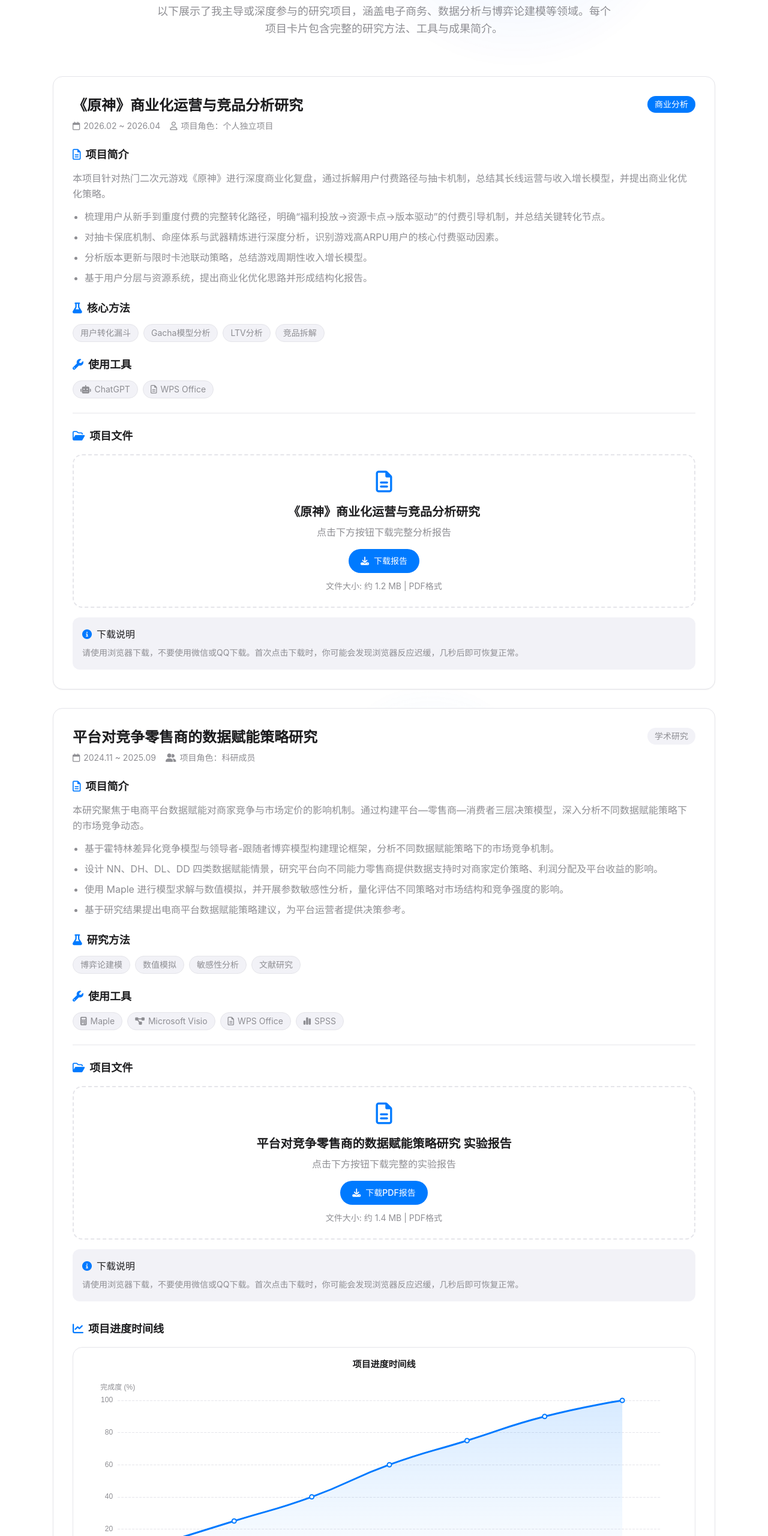
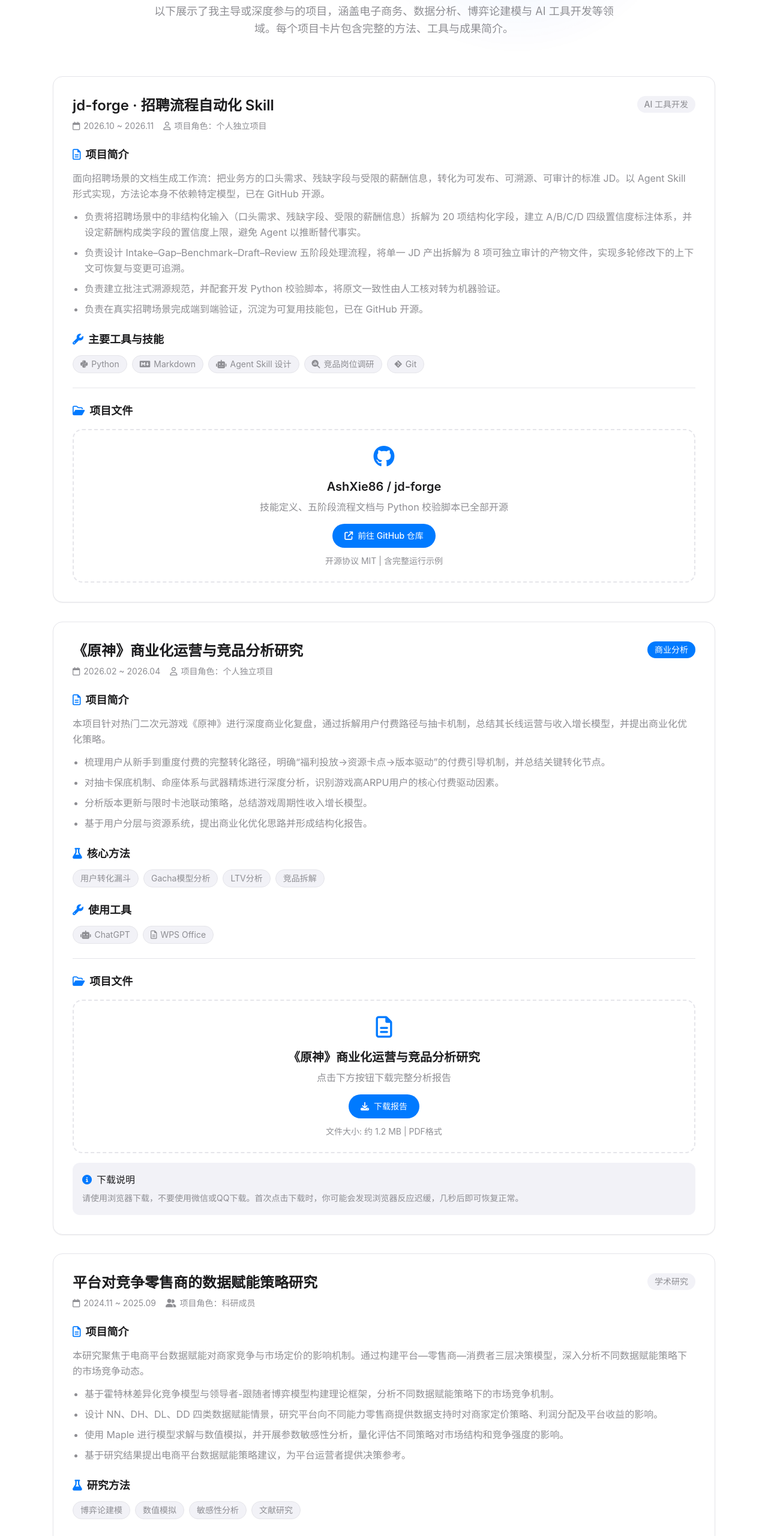
Before and after one commit to AshXie86/MyResumeWeb, a plain HTML site: page project.html in a window 1280 px wide. Shown: the part 220-2780 px from the top of the page at 60% size. Drawn offline with nearby package versions, Linux system fonts and the light colour scheme.

Commit message:
Revise project details and remove ECharts timeline
Updated project description and project display text to include AI tool development. Removed ECharts timeline script and related elements.

```diff
--- a/project.html
+++ b/project.html
@@ -4,7 +4,7 @@
   <meta charset="UTF-8">
   <meta name="viewport" content="width=device-width, initial-scale=1.0">
   <title>项目详情 - 谢民辉</title>
-  <meta name="description" content="谢民辉的研究项目展示 —— 电子商务、数据分析与博弈论建模">
+  <meta name="description" content="谢民辉的项目展示 —— 电子商务、数据分析、博弈论建模与 AI 工具开发">
 
   <script src="https://cdn.tailwindcss.com?plugins=forms,typography,aspect-ratio,line-clamp"></script>
   <script>
@@ -466,16 +466,99 @@
     </div>
 
     <header class="relative z-[2] mb-12 text-center md:mb-16">
-      <h1 class="reveal mb-4 text-4xl font-semibold tracking-tight text-foreground md:text-5xl" style="--reveal-delay: 0.05s">研究项目展示</h1>
+      <h1 class="reveal mb-4 text-4xl font-semibold tracking-tight text-foreground md:text-5xl" style="--reveal-delay: 0.05s">项目展示</h1>
       <p class="reveal mx-auto max-w-3xl text-lg leading-relaxed text-muted-foreground" style="--reveal-delay: 0.14s">
-        以下展示了我主导或深度参与的研究项目，涵盖电子商务、数据分析与博弈论建模等领域。每个项目卡片包含完整的研究方法、工具与成果简介。
+        以下展示了我主导或深度参与的项目，涵盖电子商务、数据分析、博弈论建模与 AI 工具开发等领域。每个项目卡片包含完整的方法、工具与成果简介。
       </p>
     </header>
 
     <section class="relative z-[2] flex flex-col gap-8">
 
-      <!-- ============ 项目一 ============ -->
+      <!-- ============ 项目一：jd-forge（GitHub 开源） ============ -->
       <article class="reveal card-lift rounded-2xl border border-border bg-card p-6 shadow-t-sm md:p-8" style="--reveal-delay: 0.05s">
+        <div class="mb-6 flex flex-wrap items-start justify-between gap-4">
+          <div>
+            <h2 class="mb-2 text-2xl font-semibold text-foreground">jd-forge · 招聘流程自动化 Skill</h2>
+            <div class="flex flex-wrap items-center gap-4 text-sm text-muted-foreground">
+              <span class="inline-flex items-center gap-1.5">
+                <i class="fa-regular fa-calendar" aria-hidden="true"></i>
+                2026.10 ~ 2026.11
+              </span>
+              <span class="inline-flex items-center gap-1.5">
+                <i class="fa-regular fa-user" aria-hidden="true"></i>
+                项目角色：个人独立项目
+              </span>
+            </div>
+          </div>
+          <span class="rounded-full bg-secondary px-3 py-1 text-sm font-medium text-muted-foreground">AI 工具开发</span>
+        </div>
+
+        <div class="mb-6">
+          <h3 class="mb-3 flex items-center gap-2 text-lg font-semibold text-foreground">
+            <i class="fa-regular fa-file-lines text-primary" aria-hidden="true"></i>
+            项目简介
+          </h3>
+          <div class="space-y-3 leading-relaxed text-muted-foreground">
+            <p>面向招聘场景的文档生成工作流：把业务方的口头需求、残缺字段与受限的薪酬信息，转化为可发布、可溯源、可审计的标准 JD。以 Agent Skill 形式实现，方法论本身不依赖特定模型，已在 GitHub 开源。</p>
+            <ul class="list-disc space-y-2 pl-5">
+              <li>负责将招聘场景中的非结构化输入（口头需求、残缺字段、受限的薪酬信息）拆解为 20 项结构化字段，建立 A/B/C/D 四级置信度标注体系，并设定薪酬构成类字段的置信度上限，避免 Agent 以推断替代事实。</li>
+              <li>负责设计 Intake–Gap–Benchmark–Draft–Review 五阶段处理流程，将单一 JD 产出拆解为 8 项可独立审计的产物文件，实现多轮修改下的上下文可恢复与变更可追溯。</li>
+              <li>负责建立批注式溯源规范，并配套开发 Python 校验脚本，将原文一致性由人工核对转为机器验证。</li>
+              <li>负责在真实招聘场景完成端到端验证，沉淀为可复用技能包，已在 GitHub 开源。</li>
+            </ul>
+          </div>
+        </div>
+
+        <div class="mb-6">
+          <h3 class="mb-3 flex items-center gap-2 text-lg font-semibold text-foreground">
+            <i class="fa-solid fa-wrench text-primary" aria-hidden="true"></i>
+            主要工具与技能
+          </h3>
+          <div class="flex flex-wrap gap-2">
+            <span class="inline-flex items-center gap-1.5 rounded-full border border-border bg-secondary px-3 py-1 text-sm text-muted-foreground">
+              <i class="fa-brands fa-python" aria-hidden="true"></i>
+              Python
+            </span>
+            <span class="inline-flex items-center gap-1.5 rounded-full border border-border bg-secondary px-3 py-1 text-sm text-muted-foreground">
+              <i class="fa-brands fa-markdown" aria-hidden="true"></i>
+              Markdown
+            </span>
+            <span class="inline-flex items-center gap-1.5 rounded-full border border-border bg-secondary px-3 py-1 text-sm text-muted-foreground">
+              <i class="fa-solid fa-robot" aria-hidden="true"></i>
+              Agent Skill 设计
+            </span>
+            <span class="inline-flex items-center gap-1.5 rounded-full border border-border bg-secondary px-3 py-1 text-sm text-muted-foreground">
+              <i class="fa-solid fa-magnifying-glass-chart" aria-hidden="true"></i>
+              竞品岗位调研
+            </span>
+            <span class="inline-flex items-center gap-1.5 rounded-full border border-border bg-secondary px-3 py-1 text-sm text-muted-foreground">
+              <i class="fa-brands fa-git-alt" aria-hidden="true"></i>
+              Git
+            </span>
+          </div>
+        </div>
+
+        <div class="border-t border-border pt-6">
+          <h3 class="mb-4 flex items-center gap-2 text-lg font-semibold text-foreground">
+            <i class="fa-regular fa-folder-open text-primary" aria-hidden="true"></i>
+            项目文件
+          </h3>
+          <div class="download-drop rounded-2xl border-2 border-dashed border-border bg-muted/50 p-6 text-center">
+            <i class="fa-brands fa-github mb-4 text-4xl text-primary" aria-hidden="true"></i>
+            <h4 class="mb-2 text-xl font-semibold text-foreground">AshXie86 / jd-forge</h4>
+            <p class="mb-4 text-muted-foreground">技能定义、五阶段流程文档与 Python 校验脚本已全部开源</p>
+            <a id="repoLinkJdForge" href="https://github.com/AshXie86/jd-forge" target="_blank" rel="noopener noreferrer"
+               class="btn-spring inline-flex items-center justify-center gap-2 rounded-full bg-primary px-5 py-2.5 text-sm font-medium text-primary-foreground hover:brightness-95 hover:shadow-t-md">
+              <i class="fa-solid fa-arrow-up-right-from-square" aria-hidden="true"></i>
+              前往 GitHub 仓库
+            </a>
+            <p class="mt-3 text-sm text-muted-foreground">开源协议 MIT | 含完整运行示例</p>
+          </div>
+        </div>
+      </article>
+
+      <!-- ============ 项目二 ============ -->
+      <article class="reveal card-lift rounded-2xl border border-border bg-card p-6 shadow-t-sm md:p-8" style="--reveal-delay: 0.1s">
         <div class="mb-6 flex flex-wrap items-start justify-between gap-4">
           <div>
             <h2 class="mb-2 text-2xl font-semibold text-foreground">《原神》商业化运营与竞品分析研究</h2>
@@ -565,8 +648,8 @@
         </div>
       </article>
 
-      <!-- ============ 项目二（含 ECharts 时间线） ============ -->
-      <article class="reveal card-lift rounded-2xl border border-border bg-card p-6 shadow-t-sm md:p-8" style="--reveal-delay: 0.1s">
+      <!-- ============ 项目三 ============ -->
+      <article class="reveal card-lift rounded-2xl border border-border bg-card p-6 shadow-t-sm md:p-8" style="--reveal-delay: 0.15s">
         <div class="mb-6 flex flex-wrap items-start justify-between gap-4">
           <div>
             <h2 class="mb-2 text-2xl font-semibold text-foreground">平台对竞争零售商的数据赋能策略研究</h2>
@@ -663,19 +746,10 @@
           </div>
         </div>
 
-        <div class="mt-8">
-          <h3 class="mb-4 flex items-center gap-2 text-lg font-semibold text-foreground">
-            <i class="fa-solid fa-chart-line text-primary" aria-hidden="true"></i>
-            项目进度时间线
-          </h3>
-          <div class="reveal rounded-2xl border border-border bg-card p-4" style="--reveal-delay: 0.05s">
-            <div id="timelineChart" class="h-[400px] w-full"></div>
-          </div>
-        </div>
       </article>
 
-      <!-- ============ 项目三 ============ -->
-      <article class="reveal card-lift rounded-2xl border border-border bg-card p-6 shadow-t-sm md:p-8" style="--reveal-delay: 0.15s">
+      <!-- ============ 项目四 ============ -->
+      <article class="reveal card-lift rounded-2xl border border-border bg-card p-6 shadow-t-sm md:p-8" style="--reveal-delay: 0.2s">
         <div class="mb-6 flex flex-wrap items-start justify-between gap-4">
           <div>
             <h2 class="mb-2 text-2xl font-semibold text-foreground">考虑政府补贴与区块链技术的绿色供应链决策研究</h2>
@@ -788,18 +862,6 @@
     </div>
   </footer>
 
-  <!-- ECharts：主 CDN 失败时自动切换备用 CDN，保证时间线图表可用 -->
-  <script src="https://cdn.jsdelivr.net/npm/echarts@5.4.3/dist/echarts.min.js"></script>
-  <script>
-    if (typeof echarts === 'undefined') {
-      document.write('<script src="https://cdnjs.cloudflare.com/ajax/libs/echarts/5.4.3/echarts.min.js"><\/script>');
-    }
-  </script>
-  <script>
-    if (typeof echarts === 'undefined') {
-      document.write('<script src="https://unpkg.com/echarts@5.4.3/dist/echarts.min.js"><\/script>');
-    }
-  </script>
   <script>
     (function () {
       'use strict';
@@ -860,85 +922,6 @@
       }, { passive: true });
       onScroll();
 
-      /* ---------- ECharts 时间线（颜色读 CSS 变量，随主题切换重绘） ---------- */
-      function cssVar(name, fallback) {
-        var v = getComputedStyle(root).getPropertyValue(name).trim();
-        return v || fallback;
-      }
-      function hexToRgba(hex, alpha) {
-        var r = 0, g = 0, b = 0;
-        if (hex.length === 4) {
-          r = parseInt(hex[1] + hex[1], 16); g = parseInt(hex[2] + hex[2], 16); b = parseInt(hex[3] + hex[3], 16);
-        } else if (hex.length === 7) {
-          r = parseInt(hex.slice(1, 3), 16); g = parseInt(hex.slice(3, 5), 16); b = parseInt(hex.slice(5, 7), 16);
-        }
-        return 'rgba(' + r + ', ' + g + ', ' + b + ', ' + alpha + ')';
-      }
-
-      var timelineChart = null;
-
-      function initTimelineChart() {
-        var dom = document.getElementById('timelineChart');
-        if (!dom || typeof echarts === 'undefined') return;
-        if (timelineChart) timelineChart.dispose();
-
-        timelineChart = echarts.init(dom);
-        var primary = cssVar('--c-primary', '#007aff');
-        var text = cssVar('--c-foreground', '#1d1d1f');
-        var muted = cssVar('--c-muted-foreground', '#8e8e93');
-        var border = cssVar('--c-border', '#e5e5ea');
-
-        timelineChart.setOption({
-          title: {
-            text: '项目进度时间线',
-            left: 'center',
-            textStyle: { color: text, fontSize: 15, fontWeight: 600 }
-          },
-          tooltip: { trigger: 'axis' },
-          xAxis: {
-            type: 'category',
-            data: ['2024-11', '2024-12', '2025-01', '2025-03', '2025-05', '2025-07', '2025-09'],
-            axisLine: { lineStyle: { color: border } },
-            axisLabel: { color: muted }
-          },
-          yAxis: {
-            type: 'value',
-            name: '完成度 (%)',
-            min: 0,
-            max: 100,
-            nameTextStyle: { color: muted },
-            axisLine: { lineStyle: { color: border } },
-            axisLabel: { color: muted },
-            splitLine: { lineStyle: { color: border, type: 'dashed' } }
-          },
-          series: [{
-            name: '项目进度',
-            type: 'line',
-            smooth: true,
-            data: [10, 25, 40, 60, 75, 90, 100],
-            symbolSize: 7,
-            lineStyle: { width: 3, color: primary },
-            itemStyle: { color: primary, borderColor: cssVar('--c-card', '#fff'), borderWidth: 2 },
-            areaStyle: {
-              color: new echarts.graphic.LinearGradient(0, 0, 0, 1, [
-                { offset: 0, color: hexToRgba(primary, 0.22) },
-                { offset: 1, color: hexToRgba(primary, 0.02) }
-              ])
-            }
-          }],
-          grid: { left: '3%', right: '4%', bottom: '10%', top: '18%', containLabel: true }
-        });
-      }
-
-      document.addEventListener('DOMContentLoaded', initTimelineChart);
-      window.addEventListener('resize', function () { if (timelineChart) timelineChart.resize(); });
-
-      /* 主题切换后重绘图表（颜色跟随） */
-      new MutationObserver(function (mutations) {
-        mutations.forEach(function (m) {
-          if (m.attributeName === 'class') initTimelineChart();
-        });
-      }).observe(root, { attributes: true });
     })();
   </script>
 
```
